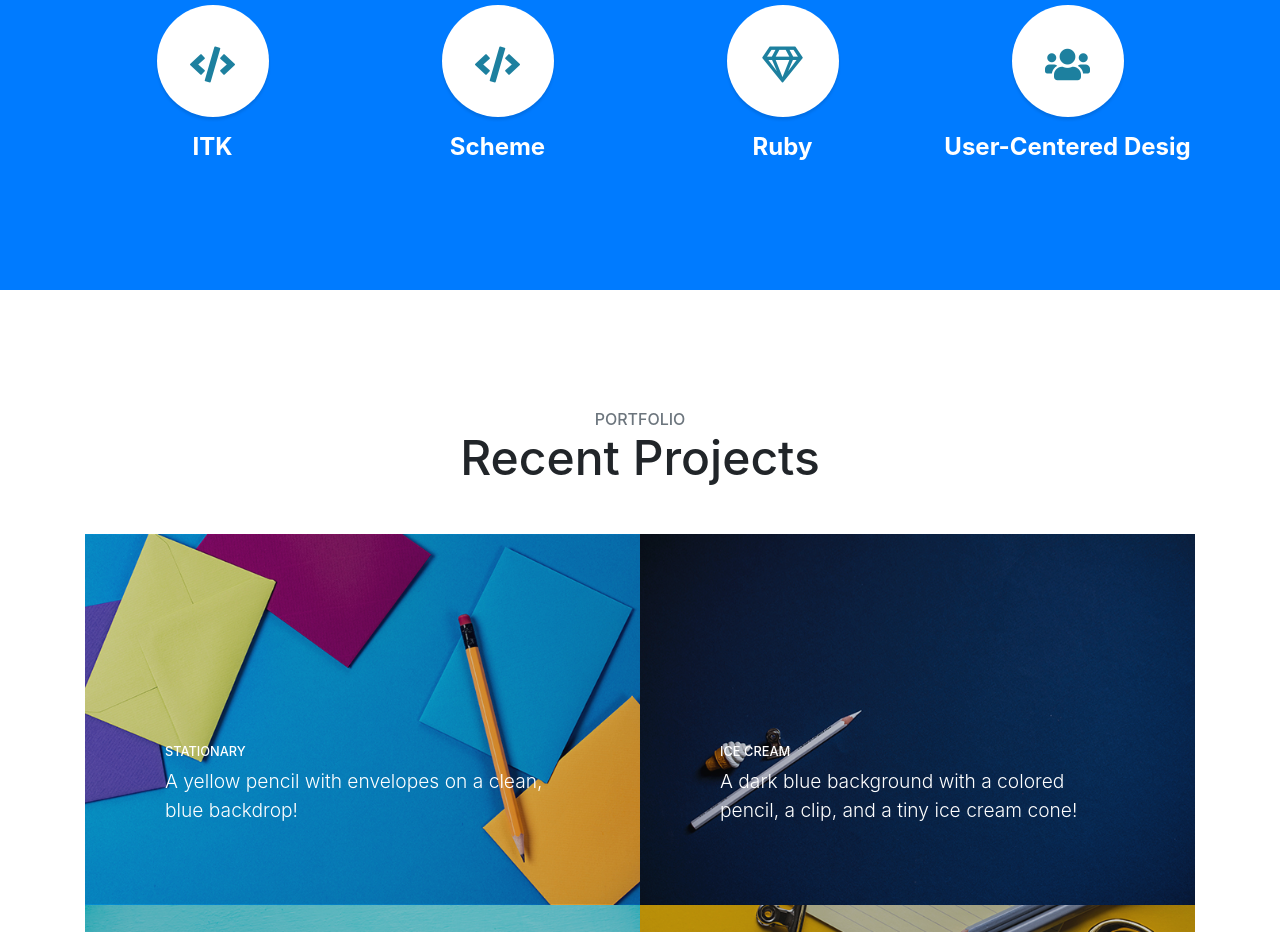
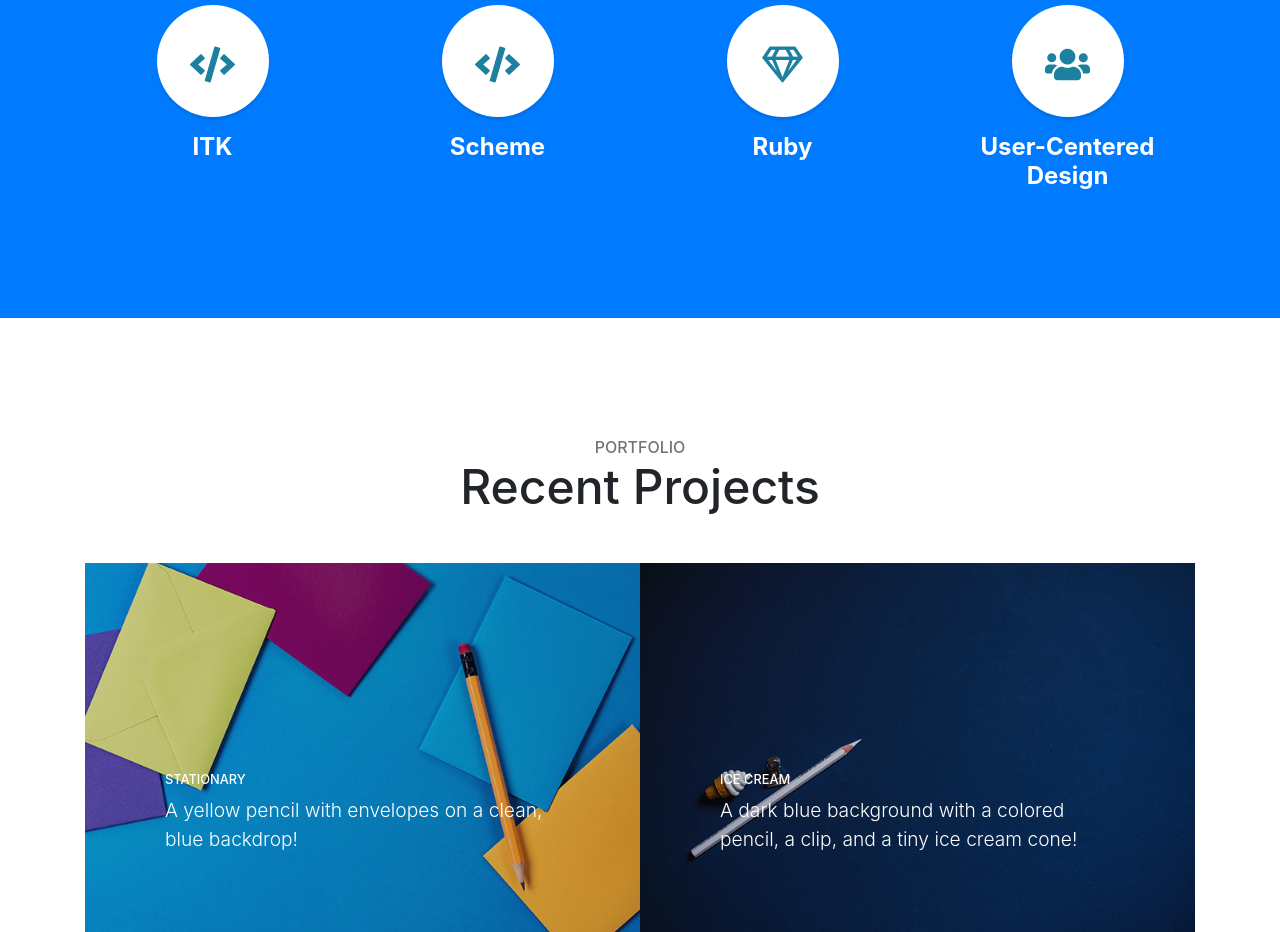
Before and after one commit to rosalba-rodriguez/rosalba-rodriguez.github.io, a website with bundled scripts: page index.html in a window 1280 px wide. Shown: the part 1802-2734 px from the top of the page. Built offline with nearby package versions, Linux system fonts and the light colour scheme.

Commit message:
testing master, wont update

```diff
--- a/index.html
+++ b/index.html
@@ -186,7 +186,7 @@
               <i class="fas fa-users"></i>
             </span>
             <h4>
-              <strong>User-Centered Desig</strong>
+              <strong>User-Centered Design</strong>
             </h4>
           </div>
         </div>
```
